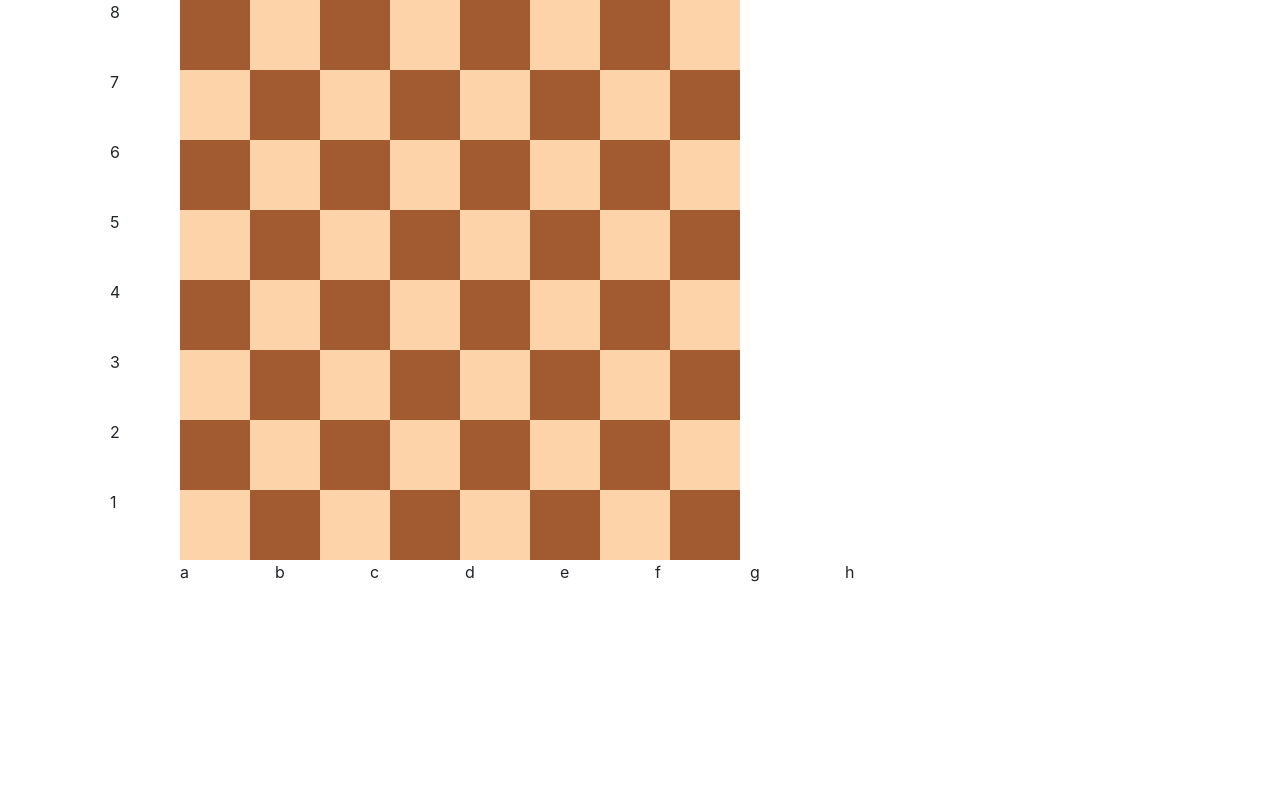
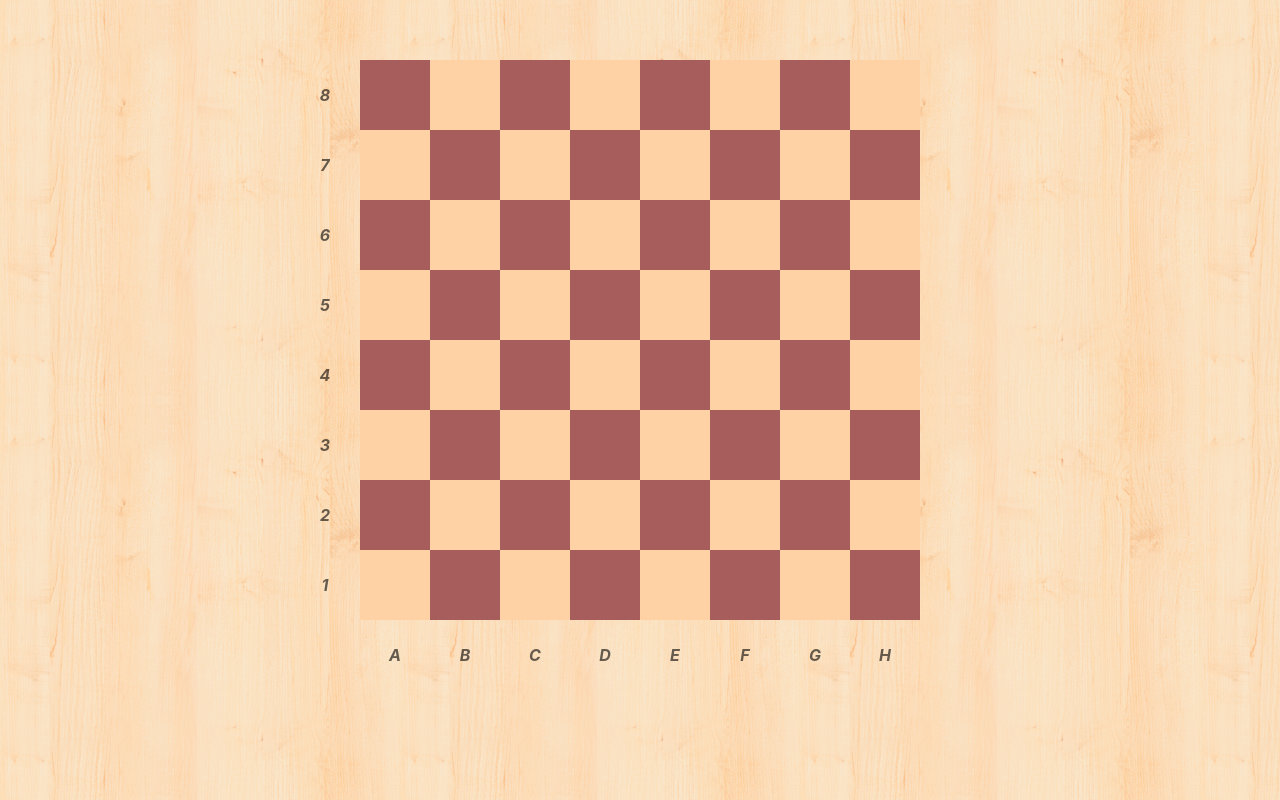
Before and after one commit to skaterfat/dipcheck, a PHP site: page / in a window 1280 px wide. Run offline with PHP 8.4, Linux system fonts and the light colour scheme.

Commit message:
Стилизация

```diff
--- a/css/styles.css
+++ b/css/styles.css
@@ -1,32 +1,84 @@
-.checkers__row-blocks {
-	list-style: none;
+body {
+	background: url('../img/purty_wood_light.png') 0 0 repeat;
 }
 
-.checkers__block {
+.wrap {
+
+}
+
+.checkers {
+
+}
+
+.checkers-desk {
+
+	margin-top: 60px;
+
+}
+
+.checkers__row {
+	list-style: none;
+	width: 630px;
+	height: 70px;
+	margin:  0 auto;
+	padding: 0;
+	position: relative;
+	left: -35px;
+}
+
+.checkers__row > li {
+	width: 70px;
+	height: 70px;
+	background: transparent;
+	float: left;
+	font-weight: bold;
+	font-style: italic;
+	color: rgba(0, 0, 0, .6)
+}
+
+.checkers__row--start-dark > li:nth-child(even),
+.checkers__row--start-light > li:nth-child(odd) {
+	background: #a85d5d;
+}
+
+.checkers__row--start-dark > li:nth-child(odd),
+.checkers__row--start-light > li:nth-child(even) {
+	background: #ffd2a6;
+}
+
+.checkers__row--start-dark > li:first-child,
+.checkers__row--start-light > li:first-child {
+	background: transparent;
+	line-height: 70px;
+	text-align: center;
+}
+
+.checkers__row-name {
+
+}
+
+.checkers__col-empty {
+
+}
+
+.checkers__col-name {
+	line-height: 70px;
+	text-align: center;
+	text-transform: uppercase;
+}
+
+.checkers__row-name,
+.checkers__col-name {
+	-webkit-touch-callout: none; /* iOS Safari */
+    -webkit-user-select: none; /* Safari */
+     -khtml-user-select: none; /* Konqueror HTML */
+       -moz-user-select: none; /* Firefox */
+        -ms-user-select: none; /* Internet Explorer/Edge */
+            user-select: none; /* Non-prefixed version, currently
+                                  supported by Chrome and Opera */
+}
+
+.checkers__cell {
 	margin: 0;
 	padding: 0;
 }
-
-.checkers__row-blocks {
-}
-
-.checkers__row-blocks > li {
-	width: 70px;
-	height: 70px;
-	background: transparent;
-}
-
-.checkers__row-blocks--dark > li:nth-child(even),
-.checkers__row-blocks--light > li:nth-child(odd) {
-	background: #a25a31;
-}
-
-.checkers__row-blocks--dark > li:nth-child(odd),
-.checkers__row-blocks--light > li:nth-child(even) {
-	background: #fdd3a9;
-}
-
-.checkers__row-blocks--dark > li:first-child,
-.checkers__row-blocks--light > li:first-child {
-	background: transparent;
-}
--- a/index.php
+++ b/index.php
@@ -11,41 +11,43 @@
 </head>
 <body>
 
-	<div class="container checkers">
+	<main class="wrap">
 
-		<?
-			$arRows = Array(8, 7, 6, 5, 4, 3, 2, 1);
-			$arCols = Array('a', 'b', 'c', 'd', 'e', 'f', 'g', 'h');
+		<div class="checkers">
 
-			foreach($arRows as $key => $row):?>
+			<div class="checkers-desk">
 
+				<?
+				$arRows = Array(8, 7, 6, 5, 4, 3, 2, 1);
+				$arCols = Array('a', 'b', 'c', 'd', 'e', 'f', 'g', 'h');
 
-					<ul class="row mb-0 checkers__row-blocks <?=($row%2==0?'checkers__row-blocks--dark':'checkers__row-blocks--light')?>">
+				foreach($arRows as $key => $row):?>
 
-						<li class="checkers__rowname"><?=$row?></li>
+					<ul class="checkers__row checkers__row--<?=$row?> <?=($row%2==0?'checkers__row--start-dark':'checkers__row--start-light')?>">
+
+						<li class="checkers__row-name"><?=$row?></li>
 
 						<?for($i = 0; $i < 8; $i++):?>
-						<li class="checkers__block checkers__block--<?=$arCols[$i].$row?>"></li>
+						<li class="checkers__cell checkers__cell--<?=($row%2==0&&$i%2==0?'dark':'light')?>" id="<?=$arCols[$i].$row?>"></li>
 						<?endfor;?>
 
 					</ul>
 
 
-			<?endforeach;?>
+				<?endforeach;?>
 
-		<div class="row">
-			<div class="col-1 checkers__empty"></div>
-			<div class="col-1 heckers__colname">a</div>
-			<div class="col-1 heckers__colname">b</div>
-			<div class="col-1 heckers__colname">c</div>
-			<div class="col-1 heckers__colname">d</div>
-			<div class="col-1 heckers__colname">e</div>
-			<div class="col-1 heckers__colname">f</div>
-			<div class="col-1 heckers__colname">g</div>
-			<div class="col-1 heckers__colname">h</div>
+				<ul class="checkers__row">
+					<li class="checkers__col-empty"></li>
+					<?foreach($arCols as $col):?>
+					<li class="checkers__col-name"><?=$col?></li>
+					<?endforeach;?>
+				</ul>
+
+			</div>
+
 		</div>
 
-	</div>
+	</main>
 
 
 </body>
```
Also changed, not shown: img/purty_wood.png (added), img/purty_wood_@2X.png (added), img/purty_wood_light.png (added).
